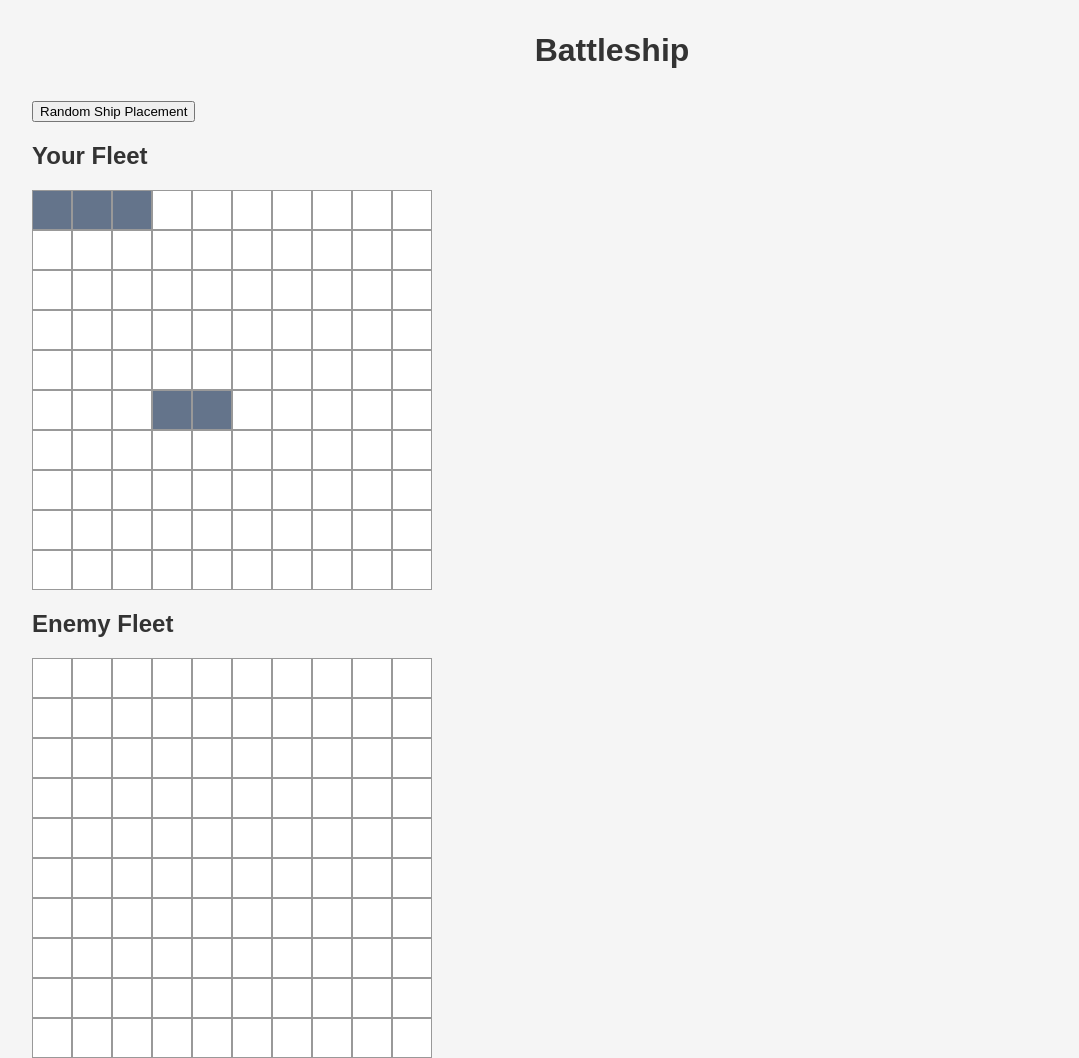
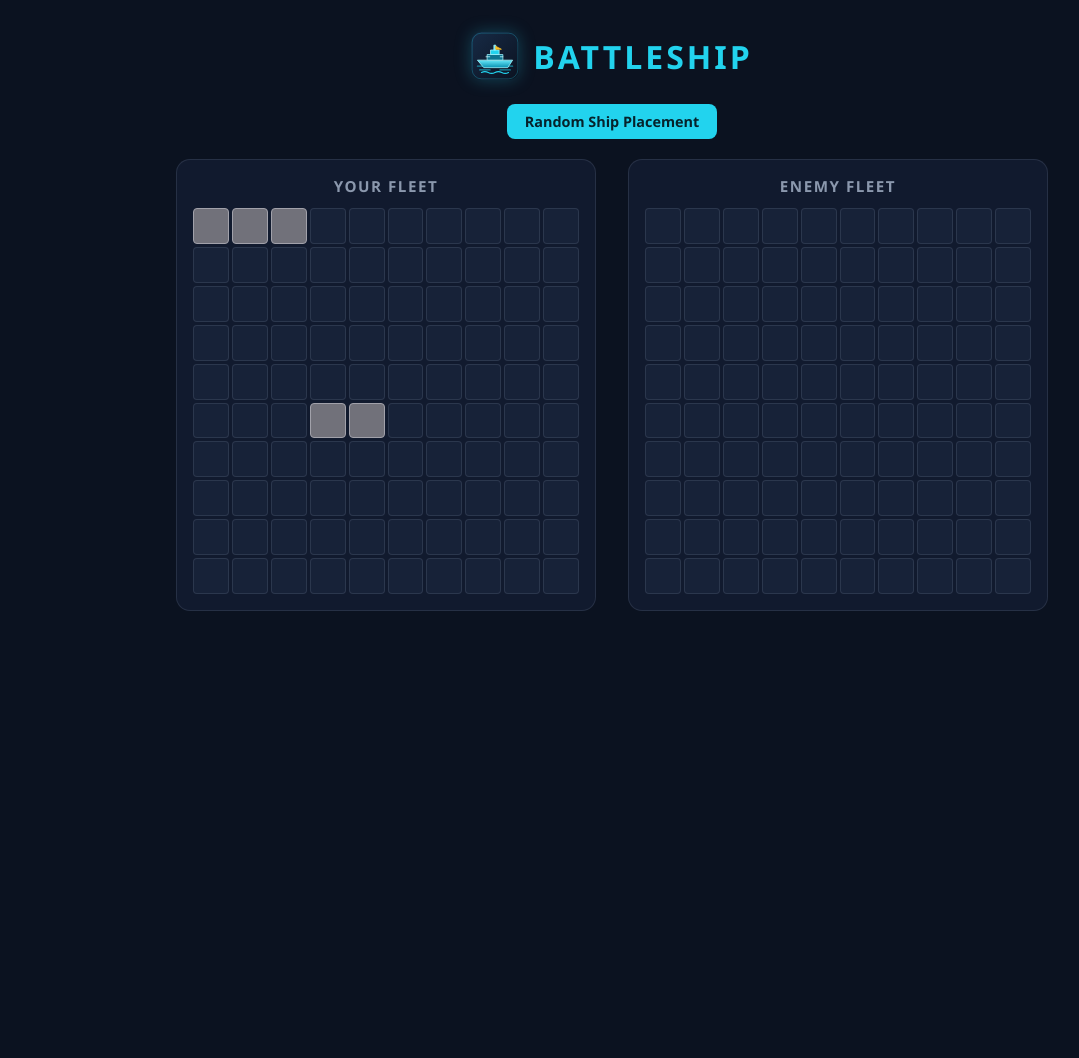
Before and after one commit to basit-ali6/BattleShip, a website built with webpack: page index.html in a window 1280 px wide. Shown: the whole page, without its empty margins (28-1107 px from the left). After the commit the page ends 832 px from the top, so only its background shows below. Built offline with nearby package versions, Linux system fonts and the light colour scheme.

Commit message:
Update Battleship UI and favicon setup

```diff
--- a/game.js
+++ b/game.js
@@ -8,6 +8,19 @@ const computerPlayer = new Player("computer");
 
 // Select the main game container.
 const gameContainer = document.querySelector("#game-container");
+
+// Page loader (UI only).
+const pageLoader = document.createElement("div");
+pageLoader.classList.add("page-loader");
+
+const loaderSpinner = document.createElement("div");
+loaderSpinner.classList.add("loader-spinner");
+
+const loaderText = document.createElement("p");
+loaderText.textContent = "Preparing battlefield...";
+
+pageLoader.append(loaderSpinner, loaderText);
+document.body.append(pageLoader);
 
 
 const randomPlacementButton = document.createElement("button");
@@ -22,6 +35,7 @@ const humanSection = document.createElement("section");
 const computerSection = document.createElement("section");
 
 let gameOver = false;
+let computerThinking = false;
 
 const gameMessage = document.createElement("h2");
 gameMessage.textContent = "";
@@ -80,7 +94,7 @@ computerGrid.addEventListener("click", (event) => {
     const cell = event.target.closest(".grid-cell");
 
     if (!cell) return;
-    if (gameOver) return;
+    if (gameOver || computerThinking) return;
 
     const row = Number(cell.dataset.row);
     const col = Number(cell.dataset.col);
@@ -98,10 +112,16 @@ computerGrid.addEventListener("click", (event) => {
     // Human attacks the computer's board.
     const ship = computerPlayer.gameboard.board[row][col];
     computerPlayer.gameboard.receiveAttack(coordinates);
+    randomPlacementButton.disabled = true;
+    computerThinking = true;
 
     cell.classList.add(ship ? "hit" : "miss");
 
-    // Computer attacks the human's board.
+
+    // Computer attacks one second after the human attack.
+    setTimeout(() => {
+        if (gameOver) return;
+
         computerPlayer.attack(humanPlayer.gameboard);
 
         const computerAttack =
@@ -123,6 +143,9 @@ computerGrid.addEventListener("click", (event) => {
         humanCell.classList.add(humanShip ? "hit" : "miss");
 
         checkGameOver();
+        computerThinking = false;
+    }, 1000);
+
 });
 // Add each grid to its section.
 humanSection.append(humanGrid);
@@ -215,3 +238,9 @@ randomPlacementButton.addEventListener("click", () => {
 placeShipsRandomly(humanPlayer, humanShips);
 displayHumanShips();
 placeShipsRandomly(computerPlayer, computerShips);
+
+// Hide the loader once everything is ready.
+setTimeout(() => {
+    pageLoader.classList.add("hidden");
+    setTimeout(() => pageLoader.remove(), 400);
+}, 900);
--- a/index.html
+++ b/index.html
@@ -1,16 +1,24 @@
-
 <!DOCTYPE html>
 <html lang="en">
+
 <head>
   <meta charset="UTF-8">
   <meta name="viewport" content="width=device-width, initial-scale=1.0">
+  <link rel="icon" type="image/svg+xml" href="../battleship.svg">
   <title>Battleship</title>
 </head>
+
 <body>
-  <h1>Battleship</h1>
+
+<h1 class="game-title">
+  <img src="./battleship.svg" alt="" class="game-logo">
+  Battleship
+</h1>
 
 
-<main id="game-container"></main>
+
+  <main id="game-container"></main>
 
 </body>
+
 </html>
--- a/package.json
+++ b/package.json
@@ -14,6 +14,7 @@
   "devDependencies": {
     "@babel/core": "^8.0.7",
     "@babel/preset-env": "^8.0.7",
+    "@jest/globals": "^30.5.2",
     "babel-jest": "^30.5.2",
     "css-loader": "^7.1.5",
     "html-webpack-plugin": "^5.6.8",
--- a/style.css
+++ b/style.css
@@ -1,57 +1,262 @@
-
-/* Apply consistent box sizing. */
+/* ===== Base ===== */
 * {
   box-sizing: border-box;
 }
 
-/* Set the base page appearance. */
-body {
-  margin: 0;
-  font-family: Arial, sans-serif;
-  color: #333;
-  background-color: #f5f5f5;
+:root {
+  --bg: #0b1220;
+  --panel: #111a2e;
+  --cell: #172238;
+  --cell-hover: #22324f;
+  --line: rgba(148, 163, 184, 0.16);
+  --text: #e5e9f0;
+  --muted: #8b98ad;
+  --accent: #22d3ee;
+  --ship: #14b8a6;
+  --hit: #f43f5e;
+  --miss: #64748b;
+  --win: #fbbf24;
 }
 
-/* Center the main heading. */
-h1 {
-  margin: 32px 0;
-  text-align: center;
+body {
+  margin: 0 auto;
+  max-width: 1100px;
+  min-height: 100vh;
+  padding: 0 20px;
+  font-family: "Segoe UI", system-ui, sans-serif;
+  color: var(--text);
+  background-color: var(--bg);
 }
 
-/* Keep page content centered. */
-body {
-  max-width: 1200px;
-  margin: 0 auto;
-  padding: 0 20px;
+html {
+  background-color: var(--bg);
+}
+
+h1 {
+  margin: 32px 0 24px;
+  text-align: center;
+  font-size: 2rem;
+  letter-spacing: 3px;
+  text-transform: uppercase;
+  color: var(--accent);
+}
+
+.game-title {
+  display: flex;
+  align-items: center;
+  justify-content: center;
+  gap: 14px;
+}
+
+.game-logo {
+  width: 48px;
+  height: 48px;
+  object-fit: contain;
+  filter: drop-shadow(0 0 8px rgba(34, 211, 238, 0.25));
+}
+
+@media (max-width: 480px) {
+  .game-logo {
+    width: 38px;
+    height: 38px;
+  }
+
+  .game-title {
+    gap: 10px;
+    font-size: 1.6rem;
+  }
 }
 
 
-/* Arrange each board into ten equal columns. */
+/* ===== Layout ===== */
+#game-container {
+  display: grid;
+  grid-template-columns: repeat(2, minmax(0, 420px));
+  justify-content: center;
+  gap: 20px 32px;
+  padding-bottom: 48px;
+}
+
+/* Win / lose message (empty ho to hide). */
+#game-container > h2 {
+  grid-column: 1 / -1;
+  margin: 0;
+  text-align: center;
+  font-size: 1.8rem;
+  color: var(--win);
+  animation: pop 0.35s ease-out;
+}
+
+#game-container > h2:empty {
+  display: none;
+}
+
+/* Random placement button: chhota aur center mein. */
+#random-placement-btn {
+  grid-column: 1 / -1;
+  justify-self: center;
+  width: auto;
+  padding: 8px 18px;
+  font-size: 0.9rem;
+  font-weight: 600;
+  font-family: inherit;
+  color: #06222b;
+  background-color: var(--accent);
+  border: none;
+  border-radius: 8px;
+  cursor: pointer;
+  transition: transform 0.15s, filter 0.15s;
+}
+
+#random-placement-btn:disabled {
+  background-color: #475569;
+  color: #cbd5e1;
+  cursor: not-allowed;
+  opacity: 0.7;
+  transform: none;
+  filter: none;
+}
+
+#random-placement-btn:hover {
+  filter: brightness(1.1);
+  transform: translateY(-1px);
+}
+
+#random-placement-btn:active {
+  transform: translateY(0);
+}
+
+/* ===== Boards ===== */
+#game-container section {
+  padding: 16px;
+  background-color: var(--panel);
+  border: 1px solid var(--line);
+  border-radius: 14px;
+}
+
+#game-container section h2 {
+  margin: 0 0 12px;
+  text-align: center;
+  font-size: 0.95rem;
+  font-weight: 600;
+  letter-spacing: 1.5px;
+  text-transform: uppercase;
+  color: var(--muted);
+}
+
 .human-grid,
 .computer-grid {
   display: grid;
   grid-template-columns: repeat(10, 1fr);
+  gap: 3px;
   width: 100%;
-  max-width: 400px;
 }
 
-/* Keep every cell square and visible. */
+
+/* ===== Cells ===== */
 .grid-cell {
   aspect-ratio: 1;
-  border: 1px solid #999;
-  background-color: #fff;
+  position: relative;
+  background-color: var(--cell);
+  border: 1px solid var(--line);
+  border-radius: 4px;
+  transition: background-color 0.15s;
 }
 
-/* Visually distinguish placed ships from empty cells. */
-.ship-cell {
-  background-color: #64748b;
-}
-/* Highlight cells where an attack hits a ship. */
-.hit {
-  background-color: #ef4444;
+/* Hover only on unattacked enemy cells. */
+.computer-grid .grid-cell:not(.hit):not(.miss):hover {
+  background-color: var(--cell-hover);
+  cursor: crosshair;
 }
 
-/* Highlight cells where an attack misses. */
+.ship-cell {
+  background-color: var(--ship);
+  border-color: rgba(255, 255, 255, 0.25);
+}
+
+/* Keep human ships dark silver. */
+.human-grid .ship-cell {
+  background-color: #71717a;
+  border-color: #a1a1aa;
+}
+
+/* Successful hits remain red. */
+.hit {
+  background-color: var(--hit);
+  border-color: transparent;
+  animation: pop 0.25s ease-out;
+}
+
+/* Miss cells remain dark by default. */
 .miss {
-  background-color: #93c5fd;
+  background-color: var(--cell);
+  animation: pop 0.25s ease-out;
 }
+
+/* Human grid: successful hit red, miss dark. */
+.human-grid .hit {
+  background-color: var(--hit);
+}
+
+.human-grid .miss {
+  background-color: var(--cell);
+}
+
+
+/* Hit red on both grids */
+.computer-grid .miss,
+.human-grid .miss {
+  background-color: var(--accent);
+}
+
+/* Miss button jaisa cyan on both grids */
+.human-grid .miss,
+.computer-grid .miss {
+  background-color: var(--accent);
+}
+
+
+.miss::after {
+  content: "";
+  position: absolute;
+  inset: 36%;
+  border-radius: 50%;
+  background-color: var(--miss);
+}
+
+.page-loader.hidden {
+  opacity: 0;
+  pointer-events: none;
+}
+
+.page-loader p {
+  margin: 0;
+  font-size: 0.95rem;
+  letter-spacing: 1px;
+}
+
+.loader-spinner {
+  width: 44px;
+  height: 44px;
+  border: 4px solid var(--cell-hover);
+  border-top-color: var(--accent);
+  border-radius: 50%;
+  animation: spin 0.8s linear infinite;
+}
+
+/* ===== Animations ===== */
+@keyframes spin {
+  to { transform: rotate(360deg); }
+}
+
+@keyframes pop {
+  from { transform: scale(0.6); opacity: 0.5; }
+  to   { transform: scale(1);   opacity: 1; }
+}
+
+/* ===== Responsive ===== */
+@media (max-width: 760px) {
+  #game-container {
+    grid-template-columns: minmax(0, 420px);
+  }
+}
--- a/webpack.config.js
+++ b/webpack.config.js
@@ -18,11 +18,17 @@ export default {
         test: /\.css$/i,
         use: ["style-loader", "css-loader"],
       },
+      {
+        test: /\.svg$/i,
+        type: "asset/resource",
+      },
     ],
   },
   plugins: [
     new HtmlWebpackPlugin({
       template: "./index.html",
+      favicon: "./battleship.svg",
     }),
+
   ],
 };
```
Also changed, not shown: battleship.svg (added), 1 other file. Lines whose indentation alone changed are shown as unchanged.
